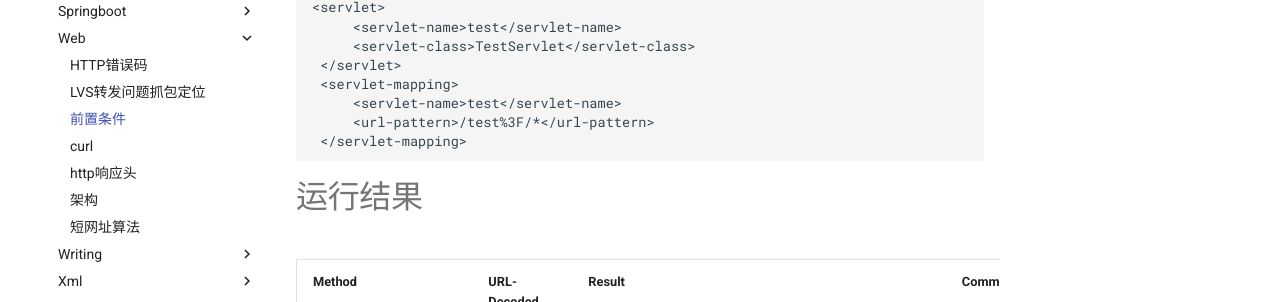
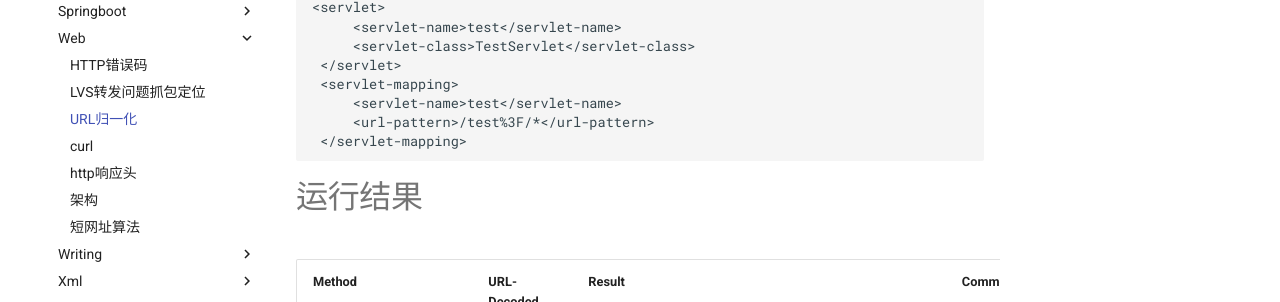
Before and after one commit to islibra/wiki, an MkDocs documentation site: the page built from docs/coding/web/URL归一化.md, in a window 1280 px wide. Shown: the part 342-644 px from the top of the page. Built offline with MkDocs 1.6.1 and Material for MkDocs 9.7.7, drawn with Linux system fonts in a browser that asks for light colours.

Commit message:
Update URL归一化.md

```diff
--- a/docs/coding/web/URL归一化.md
+++ b/docs/coding/web/URL归一化.md
@@ -1,3 +1,7 @@
+---
+title: URL归一化
+---
+
 # 前置条件
 
 假设存在URL：`http://30thh.loc:8480/app/test%3F/a%3F+b;jsessionid=S%3F+ID?p+1=c+d&p+2=e+f#a`
```
